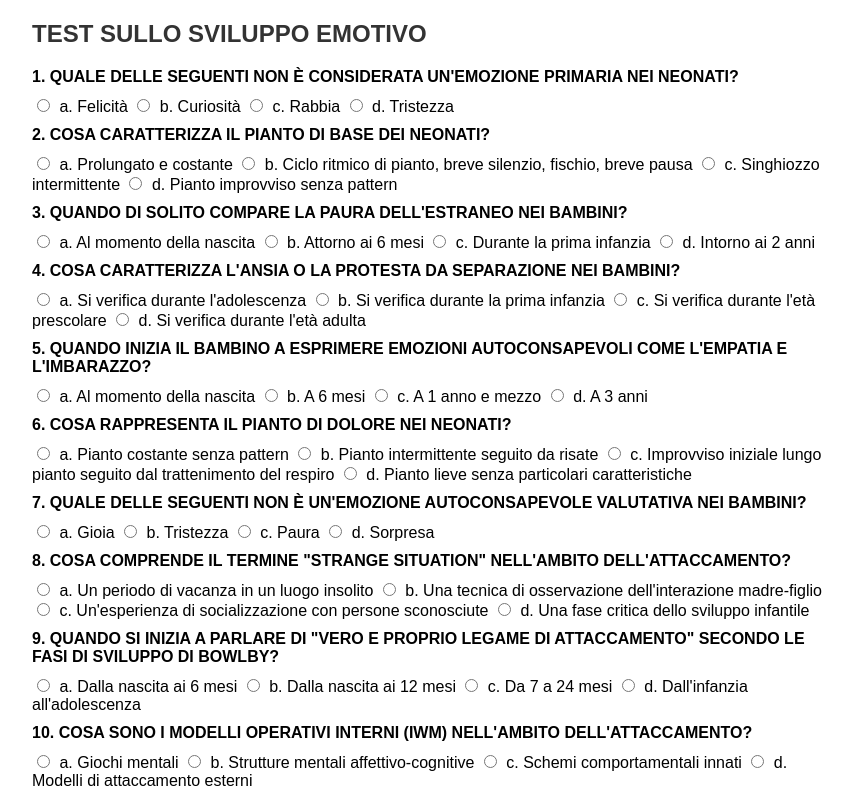
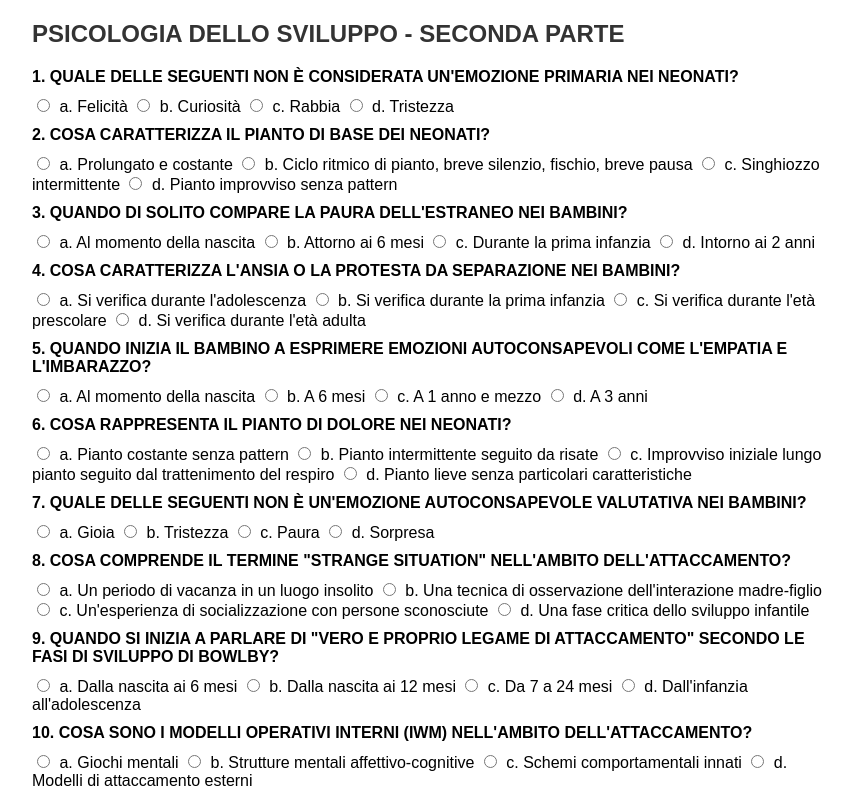
Before and after one commit to Vale-mer/psicologia-dello-sviluppo, a plain HTML site: page index.html in a window 1280 px wide. Shown: the top 797 px of the page, without its empty margins (208-1061 px from the left). Drawn offline with Linux system fonts and the light colour scheme.

Commit message:
Update index.html

```diff
--- a/index.html
+++ b/index.html
@@ -43,7 +43,7 @@
 </head>
 <body>
 
-<h2>Test sullo Sviluppo Emotivo</h2>
+<h2>Psicologia dello Sviluppo - Seconda Parte</h2>
 
 <form id="emotionalDevelopmentQuiz">
   <!-- Domanda 1 -->
```
